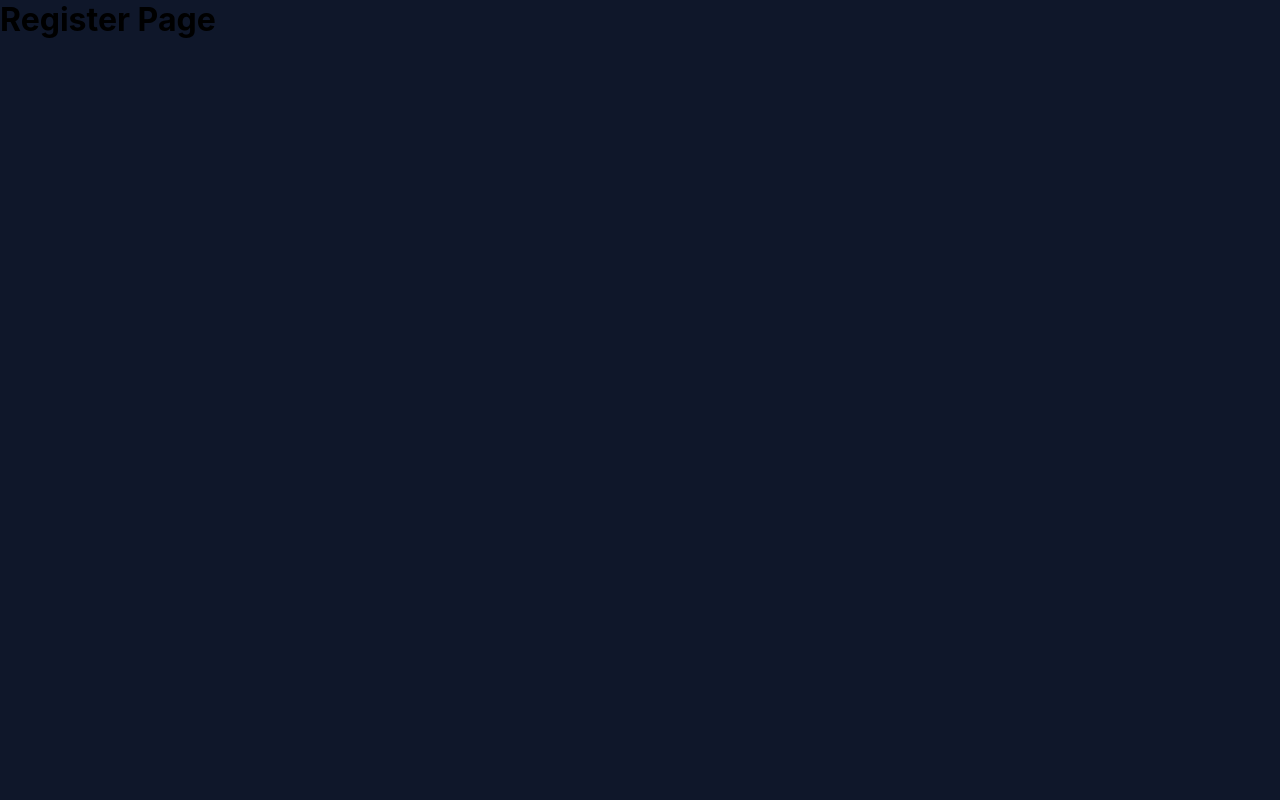
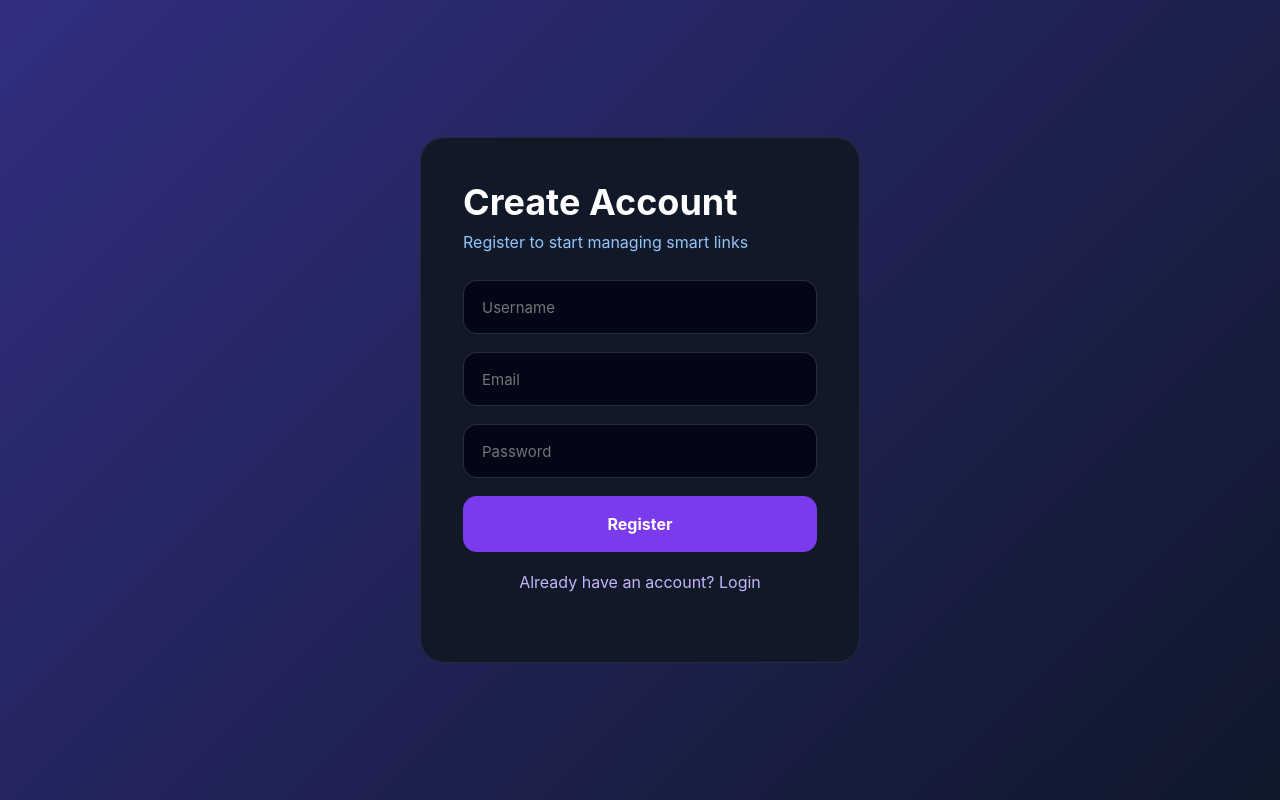
Before and after one commit to hariom-pandeyy/smart-url-management, a React (Vite) app in the folder frontend/: page /register in a window 1280 px wide. Built offline with nearby package versions, Linux system fonts and the light colour scheme.

Commit message:
feat: add register page UI

```diff
--- a/frontend/src/App.tsx
+++ b/frontend/src/App.tsx
@@ -1,6 +1,7 @@
 import { BrowserRouter, Routes, Route, Navigate } from "react-router-dom";
 
 import Login from "./pages/Login/Login";
+import Register from "./pages/Register/Register";
 import Dashboard from "./pages/Dashboard/Dashboard";
 import Analytics from "./pages/Analytics/Analytics";
 import Links from "./pages/Links/Links";
@@ -10,9 +11,7 @@ import Settings from "./pages/Settings/settings";
 import ProtectedRoute from "./components/auth/ProtectedRoute";
 
 
-function Register() {
-  return <h1>Register Page</h1>;
-}
+
 
 
 
--- a/frontend/src/pages/Login/Login.tsx
+++ b/frontend/src/pages/Login/Login.tsx
@@ -42,6 +42,19 @@ const handleLogin = async (e: React.FormEvent) => {
   onChange={(e) => setPassword(e.target.value)}
 />
           <button type="submit">Login</button>
+          <p style={{ marginTop: "16px", textAlign: "center" }}>
+  Don't have an account?{" "}
+  <span
+    onClick={() => navigate("/register")}
+    style={{
+      color: "#8b5cf6",
+      cursor: "pointer",
+      fontWeight: "bold",
+    }}
+  >
+    Register
+  </span>
+</p>
         </form>
       </div>
     </div>
--- /dev/null
+++ b/frontend/src/pages/Register/Register.css
@@ -0,0 +1,58 @@
+.register-page {
+  min-height: 100vh;
+  background: linear-gradient(135deg, #312e81, #0f172a);
+  display: flex;
+  align-items: center;
+  justify-content: center;
+}
+
+.register-card {
+  width: 440px;
+  background: #111827;
+  border: 1px solid rgba(255,255,255,.08);
+  border-radius: 24px;
+  padding: 42px;
+}
+
+.register-card h1 {
+  color: white;
+  font-size: 36px;
+  margin-bottom: 8px;
+}
+
+.register-card p {
+  color: #93c5fd;
+  margin-bottom: 28px;
+}
+
+.register-card input {
+  width: 100%;
+  height: 54px;
+  margin-bottom: 18px;
+  padding: 0 18px;
+  border-radius: 14px;
+  border: 1px solid rgba(255,255,255,.15);
+  background: #020617;
+  color: white;
+  font-size: 15px;
+  box-sizing: border-box;
+}
+
+.register-card button {
+  width: 100%;
+  height: 56px;
+  border-radius: 14px;
+  border: none;
+  background: #7c3aed;
+  color: white;
+  font-weight: 700;
+  font-size: 16px;
+  cursor: pointer;
+}
+
+.register-login-link {
+  margin-top: 20px;
+  text-align: center;
+  color: #c4b5fd !important;
+  cursor: pointer;
+}
--- /dev/null
+++ b/frontend/src/pages/Register/Register.tsx
@@ -0,0 +1,68 @@
+import { useState } from "react";
+import { useNavigate } from "react-router-dom";
+import axios from "axios";
+import "./Register.css";
+
+const API_URL = "https://smart-url-management.onrender.com";
+
+const Register = () => {
+  const navigate = useNavigate();
+
+  const [username, setUsername] = useState("");
+  const [email, setEmail] = useState("");
+  const [password, setPassword] = useState("");
+
+  const handleRegister = async (e: React.FormEvent) => {
+    e.preventDefault();
+
+    try {
+      await axios.post(`${API_URL}/api/auth/register`, {
+        username,
+        email,
+        password,
+      });
+
+      alert("Registered successfully. Please login.");
+      navigate("/login");
+    } catch (error: any) {
+      alert(error.response?.data?.message || "Registration failed");
+    }
+  };
+
+  return (
+    <div className="register-page">
+     <form className="register-card" onSubmit={handleRegister}>
+        <h1>Create Account</h1>
+        <p>Register to start managing smart links</p>
+
+        <input
+          type="text"
+          placeholder="Username"
+          value={username}
+          onChange={(e) => setUsername(e.target.value)}
+        />
+
+        <input
+          type="email"
+          placeholder="Email"
+          value={email}
+          onChange={(e) => setEmail(e.target.value)}
+        />
+
+        <input
+          type="password"
+          placeholder="Password"
+          value={password}
+          onChange={(e) => setPassword(e.target.value)}
+        />
+
+        <button type="submit">Register</button>
+<p className="register-login-link" onClick={() => navigate("/login")}>
+  Already have an account? Login
+</p>
+      </form>
+    </div>
+  );
+};
+
+export default Register;
```
